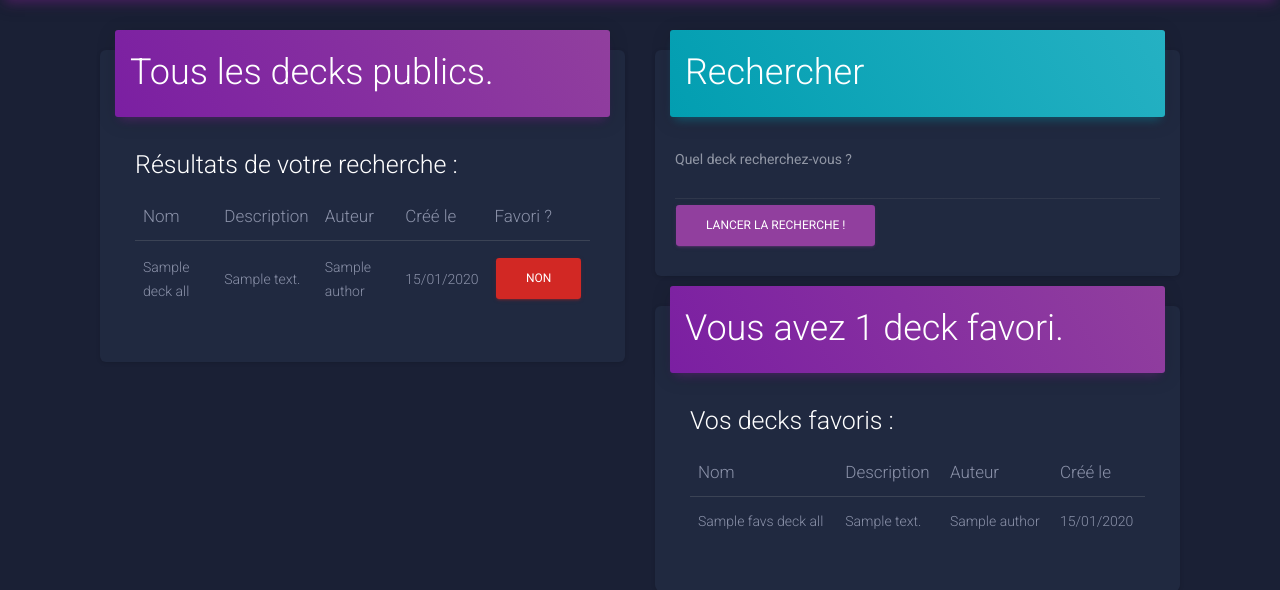
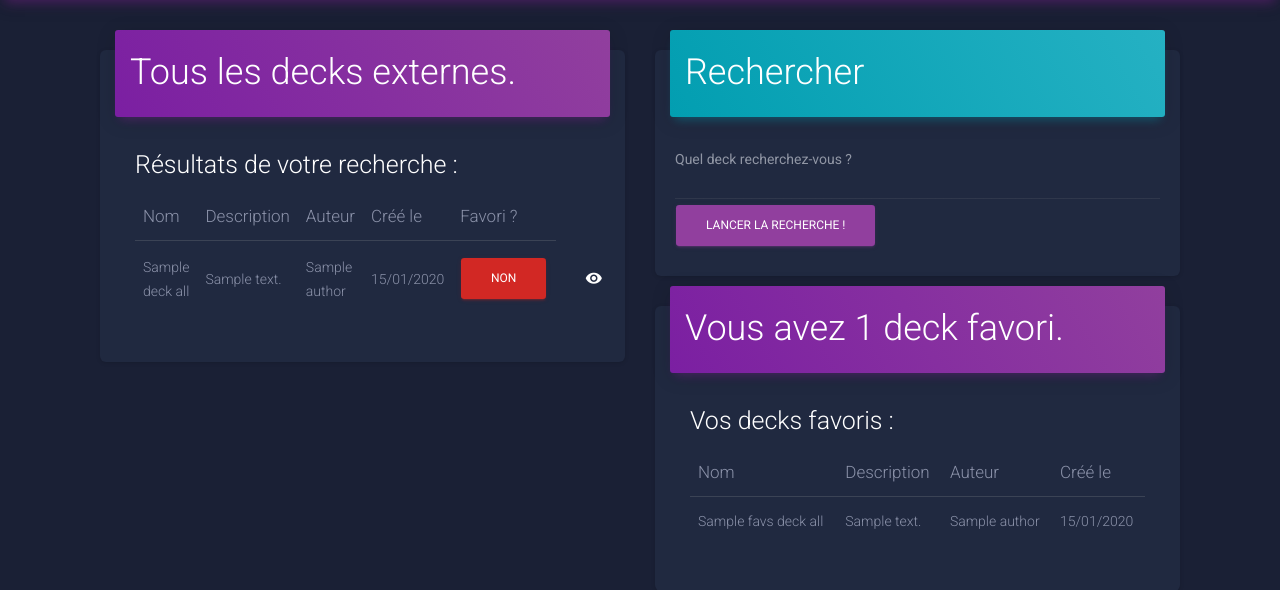
Before and after one commit to Tofu-Sauvage/flashcard_project, a PHP site: template templates/pages/user/recherche.html.twig in a window 1280 px wide. Shown: the part 70-660 px from the top of the page. Run offline with PHP 8.4, Linux system fonts and the light colour scheme; the template is opened without the code that fills it: most values are stand-ins (such as "Sample title", 1, 10 or a date in 2020); some libraries are stand-ins or nearby versions.

Commit message:
ne recherche que les decks externes

```diff
--- a/templates/pages/user/recherche.html.twig
+++ b/templates/pages/user/recherche.html.twig
@@ -6,7 +6,7 @@
             <div class="col-md-6"> {# Liste des decks, avec boutons mise en favori et consulter en détail #}
                 <div class="card">
                     <div class="card-header card-header-primary">
-						<h2 class="card-title">{% if not jeCherche %}Tous les decks publics.{% else %}{{ deck_all|length }} résultats.{% endif %}</h2>
+						<h2 class="card-title">{% if not jeCherche %}Tous les decks externes.{% else %}{{ deck_all|length }} résultats.{% endif %}</h2>
 					</div>
                     <div class="card-body">
                             {% if deck_all|length == 0 %} {# Si il n'y a pas de decks #}
@@ -37,6 +37,14 @@
 													{% else %}
 													<td><button type="button" class="btn btm-sm btn-danger">Non</button></td></td>
 													{% endif %}
+													<td><a href='#'><button {# Remplacer le dièse par la page du deck quand elle sera opérationnelle ! #}
+														type="button"
+														rel="tooltip"
+														title=""
+														class="btn btn-white btn-link btn-sm"
+													>
+														<i class="material-icons">remove_red_eye</i>
+													</button></a></td>
 												</tr>
                                             {% endfor %}
 											</tbody>
```
Also changed, not shown: src/Controller/DeckboardController.php (+18 -4 lines).
